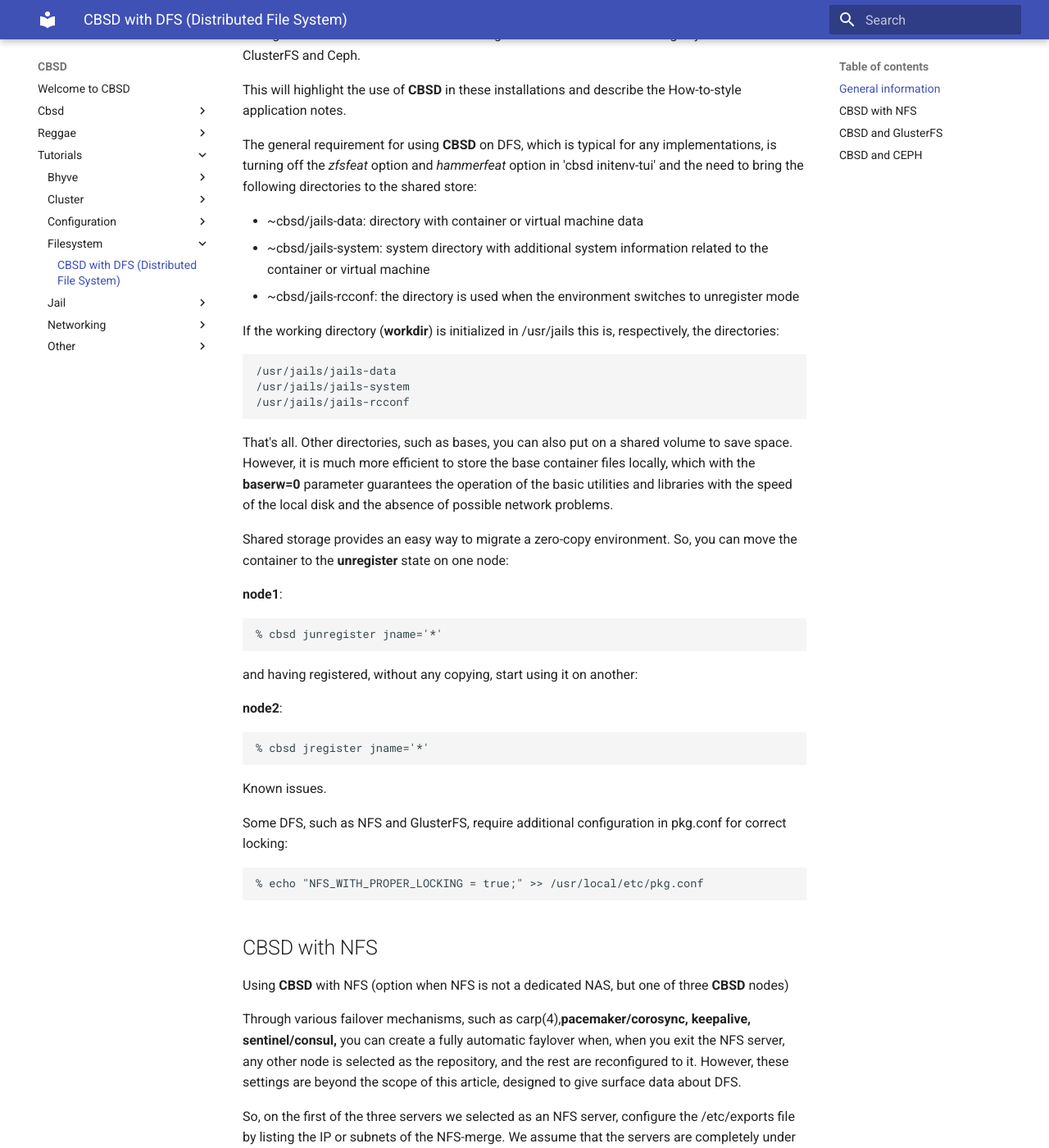
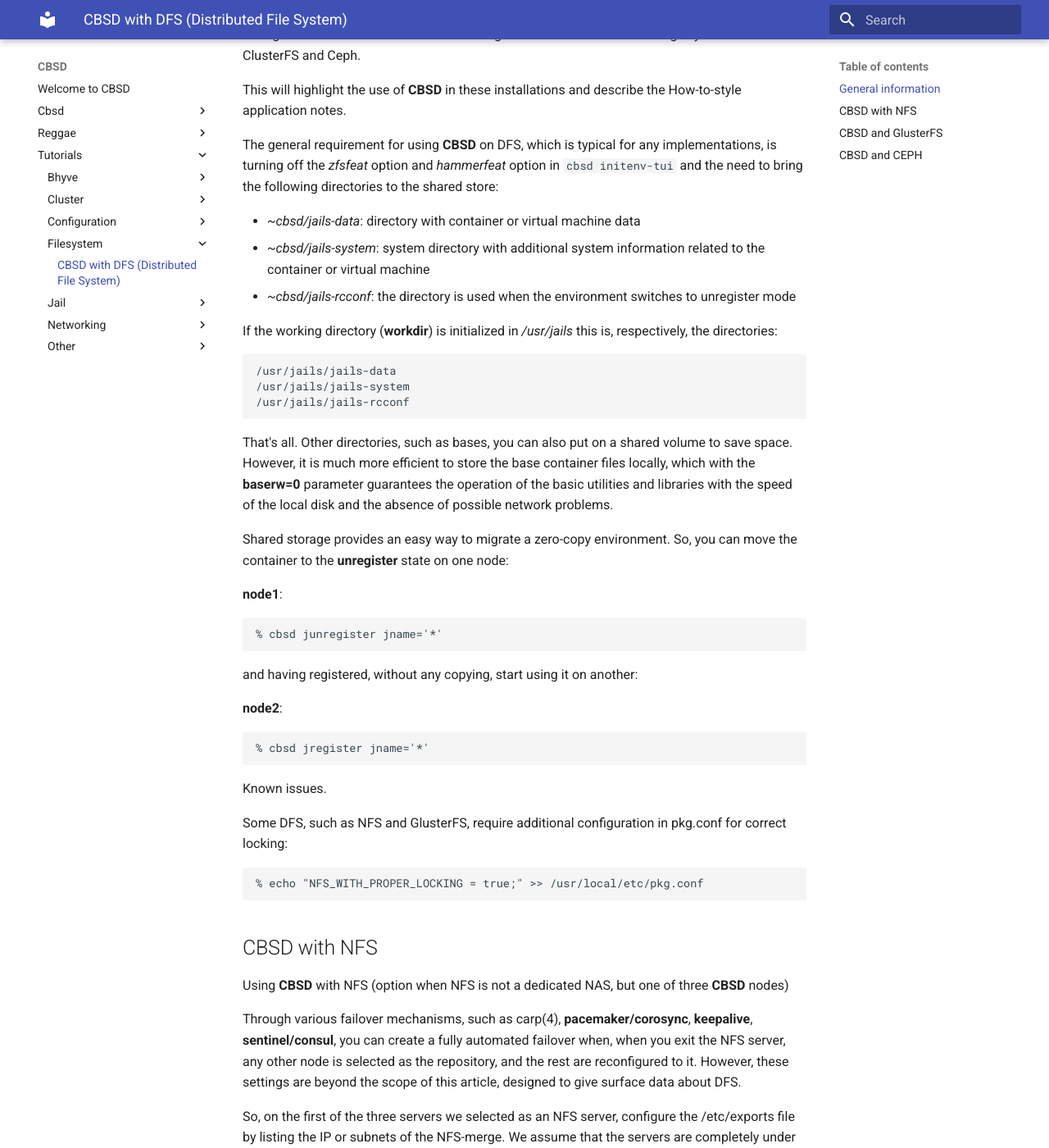
Before and after one commit to cbsd/cbsd.io, an MkDocs documentation site: the page built from docs/tutorials/filesystem/example-cbsd-dfs.md, in a window 1280 px wide and 1400 px high, scrolled down 422 px. Shown: the whole window at 82% size. Built offline with MkDocs 1.6.1 and Material for MkDocs 9.7.7, drawn with Linux system fonts in a browser that asks for light colours; some of the changed text lies outside the part shown.

Commit message:
Fix: Typos and adaptation to Markdown

````diff
--- a/docs/tutorials/filesystem/example-cbsd-dfs.md
+++ b/docs/tutorials/filesystem/example-cbsd-dfs.md
@@ -8,13 +8,13 @@ One such situation is the use of various embedded platforms with very few resour
 
 This will highlight the use of **CBSD** in these installations and describe the How-to-style application notes.
 
-The general requirement for using **CBSD** on DFS, which is typical for any implementations, is turning off the *zfsfeat* option and *hammerfeat* option in 'cbsd initenv-tui' and the need to bring the following directories to the shared store:
+The general requirement for using **CBSD** on DFS, which is typical for any implementations, is turning off the *zfsfeat* option and *hammerfeat* option in `cbsd initenv-tui` and the need to bring the following directories to the shared store:
 
-* ~cbsd/jails-data: directory with container or virtual machine data
-* ~cbsd/jails-system: system directory with additional system information related to the container or virtual machine
-* ~cbsd/jails-rcconf: the directory is used when the environment switches to unregister mode
+* _~cbsd/jails-data_: directory with container or virtual machine data
+* _~cbsd/jails-system_: system directory with additional system information related to the container or virtual machine
+* _~cbsd/jails-rcconf_: the directory is used when the environment switches to unregister mode
 
-If the working directory (**workdir**) is initialized in /usr/jails this is, respectively, the directories:
+If the working directory (**workdir**) is initialized in _/usr/jails_ this is, respectively, the directories:
 
 ```
 /usr/jails/jails-data
@@ -49,7 +49,7 @@ Some DFS, such as NFS and GlusterFS, require additional configuration in pkg.con
 
 Using **CBSD** with NFS (option when NFS is not a dedicated NAS, but one of three **CBSD** nodes)
 
-Through various failover mechanisms, such as carp(4),**pacemaker/corosync, keepalive, sentinel/consul,** you can create a fully automatic faylover when, when you exit the NFS server, any other node is selected as the repository, and the rest are reconfigured to it. However, these settings are beyond the scope of this article, designed to give surface data about DFS.
+Through various failover mechanisms, such as carp(4), **pacemaker/corosync**, **keepalive**, **sentinel/consul**, you can create a fully automated failover when, when you exit the NFS server, any other node is selected as the repository, and the rest are reconfigured to it. However, these settings are beyond the scope of this article, designed to give surface data about DFS.
 
 So, on the first of the three servers we selected as an NFS server, configure the /etc/exports file by listing the IP or subnets of the NFS-merge. We assume that the servers are completely under our control and are completely trusted, since we will be able to export all the directories.
 
@@ -89,7 +89,7 @@ Configuring clients. In our case, the NFS server has an IP address of 192.168.10
 % mount_nfs -o vers=4 192.168.10.201:/usr/jails/jails-rcconf /usr/jails/jails-rcconf
 
 ```
-You can use the /etc/fstab file with the 'late' option to mount directories when the node starts, or use automount ( autofs(5) )
+You can use the _/etc/fstab_ file with the 'late' option to mount directories when the node starts, or use automount ( autofs(5) )
 Now you can create your container on any of the nodes and through a migration or a sequence of commands:
 
 ```
````
Also changed, not shown: docs/tutorials/cluster/Adding-nodes.md (+3 -3 lines), docs/tutorials/cluster/Login-into-node.md (+1 -1 lines), docs/tutorials/cluster/searching-for-jail-in-node-farm.md (+3 -1 lines), docs/tutorials/configuration/CBSD-through-Puppet.md (+4 -5 lines).
